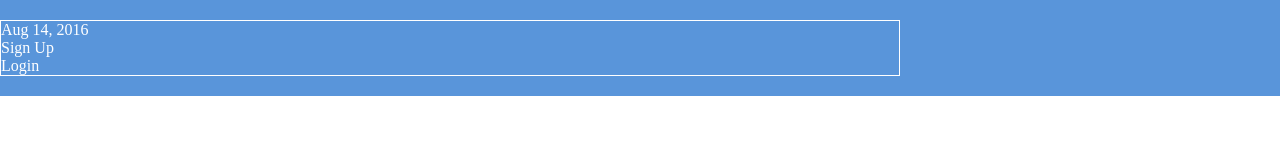
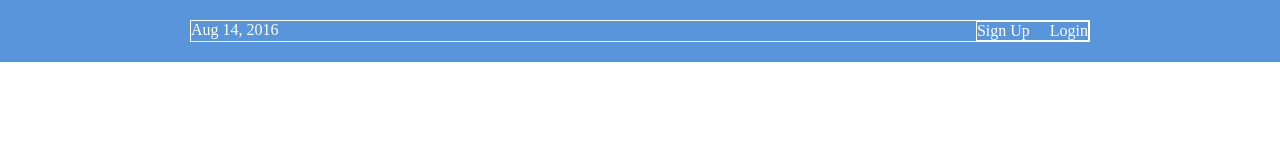
Before and after one commit to jamiequocdo/flexbox, a plain HTML site: page index.html in a window 1280 px wide. Drawn offline with Linux system fonts and the light colour scheme.

```diff
--- a/index.html
+++ b/index.html
@@ -12,8 +12,10 @@
         <div class='menu-container'>
             <div class='menu'>
                 <div class='date'>Aug 14, 2016</div>
-                <div class='signup'>Sign Up</div>
-                <div class='login'>Login</div>
+                <div class='links'>
+                    <div class='signup'>Sign Up</div>
+                    <div class='login'>Login</div>
+                </div>
             </div>
         </div>
 
--- a/style.css
+++ b/style.css
@@ -7,10 +7,24 @@
   .menu-container {
     color: #fff;
     background-color: #5995DA;  /* Blue */
-    padding: 20px 0;
+    padding: 20px 0px;
+    display: flex;
+    justify-content: center;
   }
 
   .menu {
     border: 1px solid #fff;  /* For debugging */
     width: 900px;
+    display: flex;
+    justify-content: space-between;
   }
+
+  .links {
+    border: 1px solid #fff;
+    display: flex;
+    justify-content: flex-end;
+  }
+
+  .login {
+    margin-left: 20px;
+  }
```
